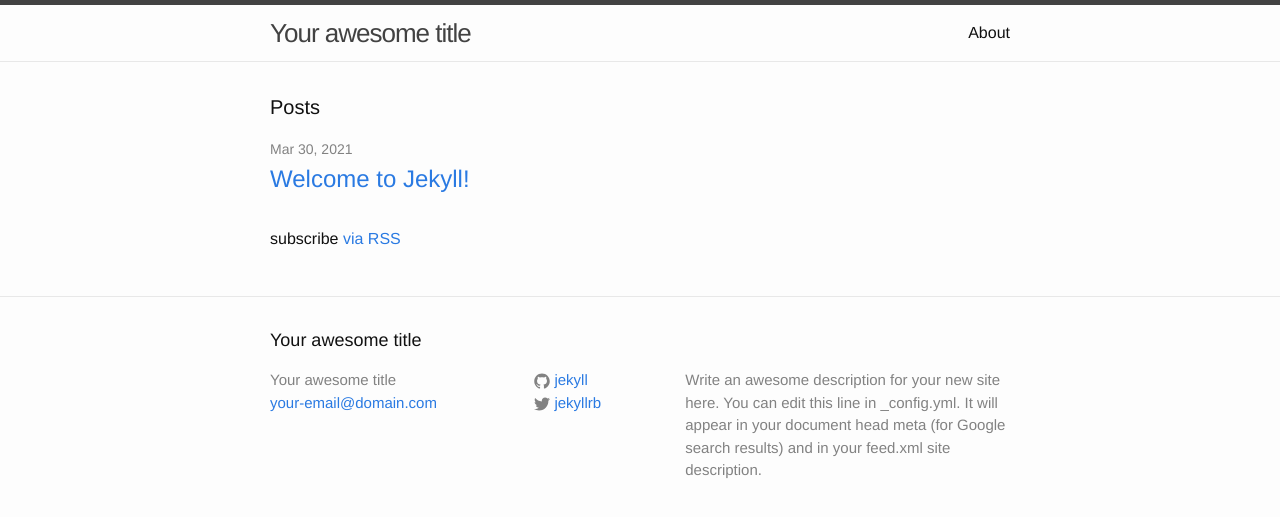
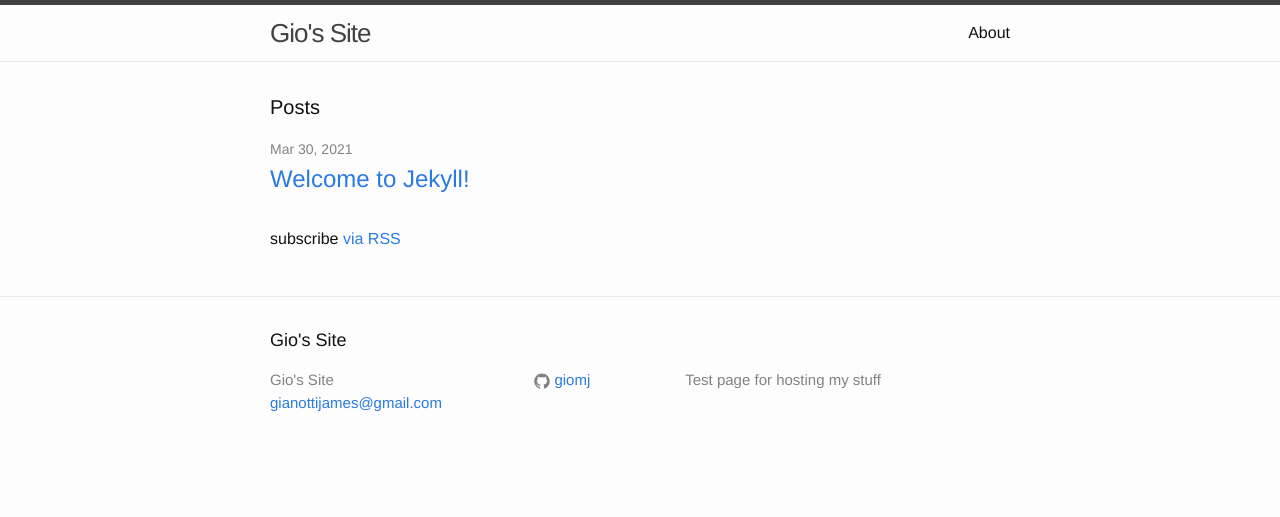
Before and after one commit to giomj/giomj.github.io, a Jekyll site: the page built from index.html, in a window 1280 px wide. Shown: the top 517 px of the page. Built offline with Jekyll 4.4.1, drawn with Linux system fonts in a browser that asks for light colours.

Commit message:
Update _config.yml

```diff
--- a/_config.yml
+++ b/_config.yml
@@ -6,16 +6,13 @@
 # 'jekyll serve'. If you change this file, please restart the server process.
 
 # Site settings
-title: Your awesome title
-email: your-email@domain.com
+title: Gio's Site
+email: gianottijames@gmail.com
 description: > # this means to ignore newlines until "baseurl:"
-  Write an awesome description for your new site here. You can edit this
-  line in _config.yml. It will appear in your document head meta (for
-  Google search results) and in your feed.xml site description.
+  Test page for hosting my stuff
 baseurl: "" # the subpath of your site, e.g. /blog
-url: "http://yourdomain.com" # the base hostname & protocol for your site
-twitter_username: jekyllrb
-github_username:  jekyll
+url: "http://giomj.github.io" # the base hostname & protocol for your site
+github_username:  giomj
 
 # Build settings
 markdown: kramdown
```
